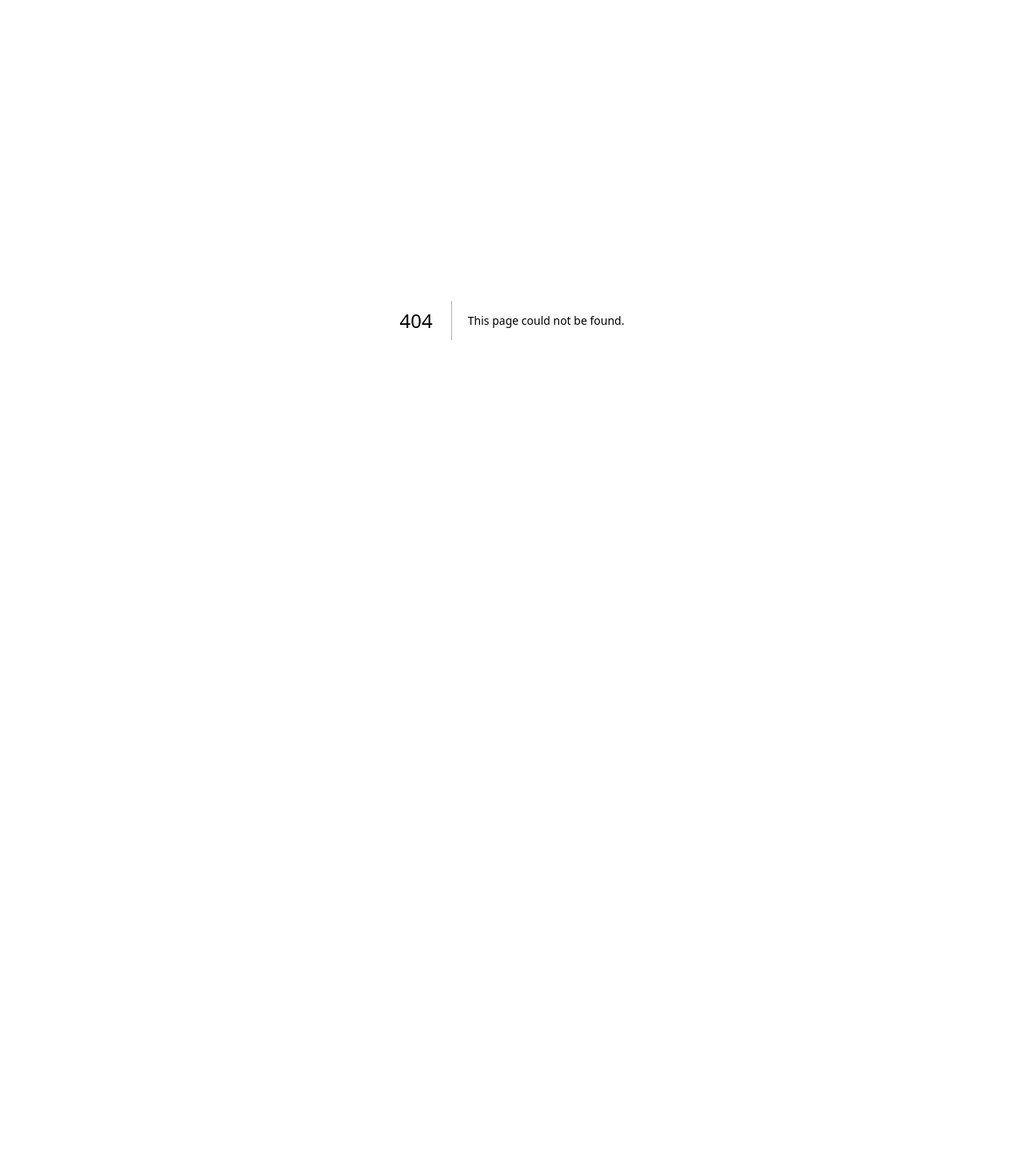
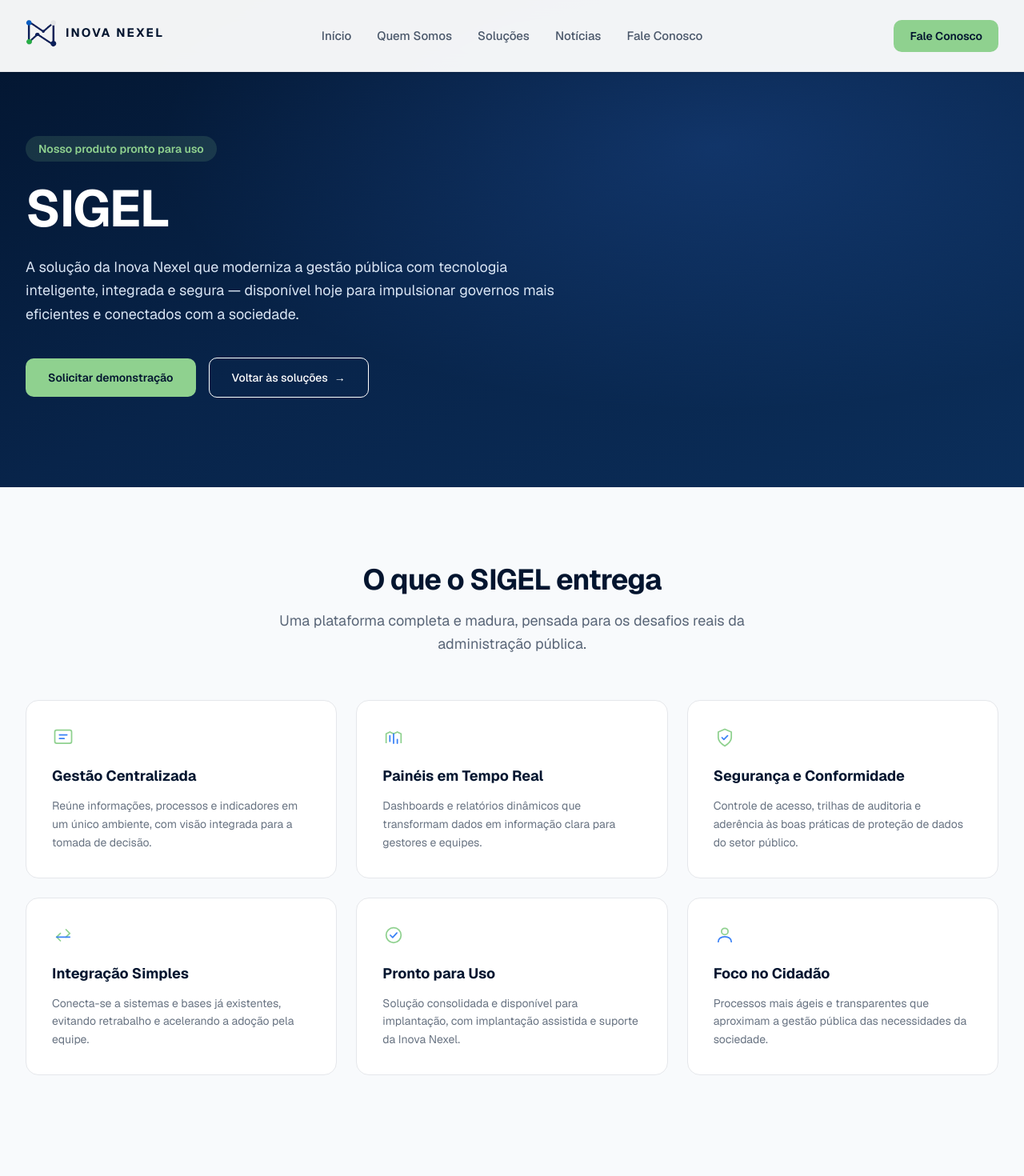
Before and after one commit to InovaNexel/inovanexel.github.io, a Next.js app: page /sigel in a window 1280 px wide. Before the commit this address had no page. Shown: the top 1470 px of the page at 80% size. Before the commit the page ends 800 px from the top, so only its background shows below. Built offline with nearby package versions, Linux system fonts and the light colour scheme.

Commit message:
revisão final com sigel fake

```diff
--- a/app/page.tsx
+++ b/app/page.tsx
@@ -7,7 +7,7 @@ import { NoticiasSection } from "@/components/NoticiasSection";
 import { Partners } from "@/components/Partners";
 import { Projects } from "@/components/Projects";
 import { Solutions } from "@/components/Solutions";
-import { Stats } from "@/components/Stats";
+//import { Stats } from "@/components/Stats";
 
 export default function Home() {
   return (
@@ -17,7 +17,7 @@ export default function Home() {
       <main className="bg-[#F8FAFC]">
         <Hero />
         <Solutions />
-        <Stats />
+        {/*<Stats />*/}
         <Projects />
         <Partners />
         <NoticiasSection />
--- /dev/null
+++ b/app/sigel/page.tsx
@@ -0,0 +1,162 @@
+import { ContactSection } from "@/components/ContactSection";
+import { Footer } from "@/components/Footer";
+import { Header } from "@/components/Header";
+import { ScrollReveal } from "@/components/ScrollReveal";
+import Link from "next/link";
+import type { Metadata } from "next";
+
+export const metadata: Metadata = {
+  title: "SIGEL | Inova Nexel",
+  description:
+    "SIGEL é a solução da Inova Nexel pronta para uso, que moderniza a gestão pública com tecnologia inteligente, integrada e segura.",
+};
+
+const features = [
+  {
+    title: "Gestão Centralizada",
+    description:
+      "Reúne informações, processos e indicadores em um único ambiente, com visão integrada para a tomada de decisão.",
+    icon: (
+      <svg width="28" height="28" viewBox="0 0 24 24" fill="none" aria-hidden>
+        <rect x="3" y="4" width="18" height="14" rx="2" stroke="#8FD18F" strokeWidth="1.5" />
+        <path d="M8 9h8M8 13h5" stroke="#3B82F6" strokeWidth="1.5" strokeLinecap="round" />
+      </svg>
+    ),
+  },
+  {
+    title: "Painéis em Tempo Real",
+    description:
+      "Dashboards e relatórios dinâmicos que transformam dados em informação clara para gestores e equipes.",
+    icon: (
+      <svg width="28" height="28" viewBox="0 0 24 24" fill="none" aria-hidden>
+        <path d="M4 18V8l4-2 4 2 4-2 4 2v10" stroke="#8FD18F" strokeWidth="1.5" strokeLinejoin="round" />
+        <path d="M8 16V10M12 18V8M16 14v4" stroke="#3B82F6" strokeWidth="1.5" strokeLinecap="round" />
+      </svg>
+    ),
+  },
+  {
+    title: "Segurança e Conformidade",
+    description:
+      "Controle de acesso, trilhas de auditoria e aderência às boas práticas de proteção de dados do setor público.",
+    icon: (
+      <svg width="28" height="28" viewBox="0 0 24 24" fill="none" aria-hidden>
+        <path d="M12 3l7 3v6c0 4-3 6.5-7 9-4-2.5-7-5-7-9V6l7-3z" stroke="#8FD18F" strokeWidth="1.5" strokeLinejoin="round" />
+        <path d="M9 12l2 2 4-4" stroke="#3B82F6" strokeWidth="1.5" strokeLinecap="round" strokeLinejoin="round" />
+      </svg>
+    ),
+  },
+  {
+    title: "Integração Simples",
+    description:
+      "Conecta-se a sistemas e bases já existentes, evitando retrabalho e acelerando a adoção pela equipe.",
+    icon: (
+      <svg width="28" height="28" viewBox="0 0 24 24" fill="none" aria-hidden>
+        <path d="M9 18l-4-4 4-4M15 6l4 4-4 4" stroke="#8FD18F" strokeWidth="1.5" strokeLinecap="round" />
+        <path d="M5 14h14" stroke="#3B82F6" strokeWidth="1.5" strokeLinecap="round" />
+      </svg>
+    ),
+  },
+  {
+    title: "Pronto para Uso",
+    description:
+      "Solução consolidada e disponível para implantação, com implantação assistida e suporte da Inova Nexel.",
+    icon: (
+      <svg width="28" height="28" viewBox="0 0 24 24" fill="none" aria-hidden>
+        <circle cx="12" cy="12" r="8" stroke="#8FD18F" strokeWidth="1.5" />
+        <path d="M8.5 12l2.5 2.5L15.5 9.5" stroke="#3B82F6" strokeWidth="1.5" strokeLinecap="round" strokeLinejoin="round" />
+      </svg>
+    ),
+  },
+  {
+    title: "Foco no Cidadão",
+    description:
+      "Processos mais ágeis e transparentes que aproximam a gestão pública das necessidades da sociedade.",
+    icon: (
+      <svg width="28" height="28" viewBox="0 0 24 24" fill="none" aria-hidden>
+        <circle cx="12" cy="8" r="3.5" stroke="#8FD18F" strokeWidth="1.5" />
+        <path d="M5 19c0-3.3 3.1-5.5 7-5.5s7 2.2 7 5.5" stroke="#3B82F6" strokeWidth="1.5" strokeLinecap="round" />
+      </svg>
+    ),
+  },
+];
+
+export default function SigelPage() {
+  return (
+    <>
+      <Header />
+      <main className="bg-[#F8FAFC]">
+        {/* Banner */}
+        <section className="relative overflow-hidden bg-gradient-to-br from-[#03152F] via-[#08244A] to-[#0B2E5A] pt-[150px] pb-24 sm:pt-[170px] sm:pb-28">
+          <div
+            className="absolute inset-0 bg-[radial-gradient(ellipse_at_70%_30%,rgba(59,130,246,0.18),transparent_55%)]"
+            aria-hidden
+          />
+          <div className="container-site relative z-10">
+            <ScrollReveal className="max-w-3xl">
+              <span className="inline-block rounded-full bg-[#8FD18F]/15 px-4 py-1.5 text-sm font-semibold text-[#8FD18F]">
+                Nosso produto pronto para uso
+              </span>
+              <h1 className="mt-6 text-[clamp(2.25rem,5vw,4rem)] font-bold leading-[1.08] tracking-tight text-white">
+                SIGEL
+              </h1>
+              <p className="mt-6 max-w-2xl text-base leading-relaxed text-[#D9E5F4] sm:text-lg">
+                A solução da Inova Nexel que moderniza a gestão pública com
+                tecnologia inteligente, integrada e segura — disponível hoje para
+                impulsionar governos mais eficientes e conectados com a sociedade.
+              </p>
+              <div className="mt-10 flex flex-col gap-4 sm:flex-row sm:items-center">
+                <Link
+                  href="/#contato"
+                  className="inline-flex items-center justify-center rounded-[10px] bg-[#8FD18F] px-7 py-3.5 text-sm font-semibold text-[#03152F] transition-colors hover:bg-[#7bc47d]"
+                >
+                  Solicitar demonstração
+                </Link>
+                <Link
+                  href="/#solucoes"
+                  className="inline-flex items-center justify-center gap-2 rounded-[10px] border border-white px-7 py-3.5 text-sm font-medium text-white transition-colors hover:bg-white/10"
+                >
+                  Voltar às soluções
+                  <span aria-hidden>→</span>
+                </Link>
+              </div>
+            </ScrollReveal>
+          </div>
+        </section>
+
+        {/* O que é */}
+        <section className="py-20 sm:py-24">
+          <div className="container-site">
+            <ScrollReveal className="mx-auto max-w-2xl text-center">
+              <h2 className="text-3xl font-bold tracking-tight text-[#03152F] sm:text-4xl">
+                O que o SIGEL entrega
+              </h2>
+              <p className="mt-4 text-base leading-relaxed text-[#03152F]/65 sm:text-lg">
+                Uma plataforma completa e madura, pensada para os desafios reais da
+                administração pública.
+              </p>
+            </ScrollReveal>
+
+            <ul className="mt-14 grid grid-cols-1 gap-6 sm:grid-cols-2 lg:grid-cols-3">
+              {features.map((item, i) => (
+                <ScrollReveal key={item.title} delay={i * 0.06}>
+                  <li>
+                    <article className="group h-full rounded-[16px] border border-[#E5E7EB] bg-white p-8 transition-all duration-300 hover:-translate-y-1 hover:shadow-lg">
+                      <div className="mb-5">{item.icon}</div>
+                      <h3 className="text-lg font-bold text-[#03152F]">{item.title}</h3>
+                      <p className="mt-3 text-sm leading-relaxed text-[#03152F]/60">
+                        {item.description}
+                      </p>
+                    </article>
+                  </li>
+                </ScrollReveal>
+              ))}
+            </ul>
+          </div>
+        </section>
+
+        <ContactSection />
+      </main>
+      <Footer />
+    </>
+  );
+}
--- a/components/Hero.tsx
+++ b/components/Hero.tsx
@@ -70,7 +70,7 @@ export function Hero() {
             transition={{ duration: 0.7, ease: [0.22, 1, 0.36, 1] }}
             className="text-[clamp(2.25rem,5vw,4.5rem)] font-bold leading-[1.08] tracking-tight text-white"
           >
-            Inovação que transforma o futuro público.
+            Inovação que transforma a gestão pública.
           </motion.h1>
           <motion.p
             initial={{ opacity: 0, y: 24 }}
@@ -78,7 +78,7 @@ export function Hero() {
             transition={{ duration: 0.7, delay: 0.12, ease: [0.22, 1, 0.36, 1] }}
             className="mt-6 max-w-[450px] text-base leading-relaxed text-[#D9E5F4] sm:text-lg"
           >
-            Soluções inteligentes para governos mais eficientes, transparentes e
+            Soluções tecnológicas para governos inteligentes, eficientes e
             conectados com a sociedade.
           </motion.p>
           <motion.div
--- a/components/Solutions.tsx
+++ b/components/Solutions.tsx
@@ -1,3 +1,4 @@
+import Link from "next/link";
 import { ScrollReveal } from "./ScrollReveal";
 
 const solutions = [
@@ -99,17 +100,15 @@ export function Solutions() {
           ))}
         </ul>
 
-        {/* O botão foi comentado corretamente aqui dentro do JSX */}
-        {/* <ScrollReveal className="mt-10" delay={0.2}>
-          <a
-            href="#solucoes"
-            className="inline-flex items-center gap-2 text-sm font-semibold text-[#03152F] transition-colors hover:text-[#08244A]"
+        <ScrollReveal className="mt-12 flex justify-center" delay={0.2}>
+          <Link
+            href="/sigel"
+            className="inline-flex items-center gap-2 rounded-[10px] bg-[#8FD18F] px-7 py-3.5 text-sm font-semibold text-[#03152F] transition-colors hover:bg-[#7bc47d] focus-visible:outline focus-visible:outline-2 focus-visible:outline-offset-2 focus-visible:outline-[#8FD18F]"
           >
             Ver todas as soluções
             <span aria-hidden>→</span>
-          </a>
+          </Link>
         </ScrollReveal>
-        */}
       </div>
     </section>
   );
--- a/components/Stats.tsx
+++ b/components/Stats.tsx
@@ -1,8 +1,8 @@
-<!---/*
+/*
 
 import { ScrollReveal } from "./ScrollReveal";
 
-##
+
 const stats = [
   { value: "+120", label: "Projetos realizados" },
   { value: "+80", label: "Órgãos atendidos" },
--- a/components/hero/HeroSection.tsx
+++ b/components/hero/HeroSection.tsx
@@ -12,11 +12,10 @@ export function HeroSection() {
       <div className="relative z-10 mx-auto grid max-w-7xl flex-1 items-center gap-12 px-6 pb-16 pt-8 lg:grid-cols-2 lg:gap-8 lg:px-8 lg:pb-24 lg:pt-4">
         <div className="flex flex-col justify-center lg:py-12">
           <h1 className="hero-animate-fade-up hero-delay-400 max-w-xl text-4xl font-bold leading-[1.1] tracking-tight text-white opacity-0 sm:text-5xl lg:text-[3.25rem] xl:text-6xl">
-            Inovação que transforma o futuro público.
+            Inovação que transforma a gestão pública.
           </h1>
           <p className="hero-animate-fade-up hero-delay-550 mt-6 max-w-lg text-base leading-relaxed text-slate-300 opacity-0 sm:text-lg">
-            Soluções inteligentes para governos mais eficientes, transparentes e
-            conectados com a sociedade.
+          Soluções tecnológicas para governos inteligentes, eficientes e conectados com a sociedade.
           </p>
           <div className="hero-animate-fade-up hero-delay-700 mt-10 flex flex-col gap-4 opacity-0 sm:flex-row sm:items-center">
             <a
```
